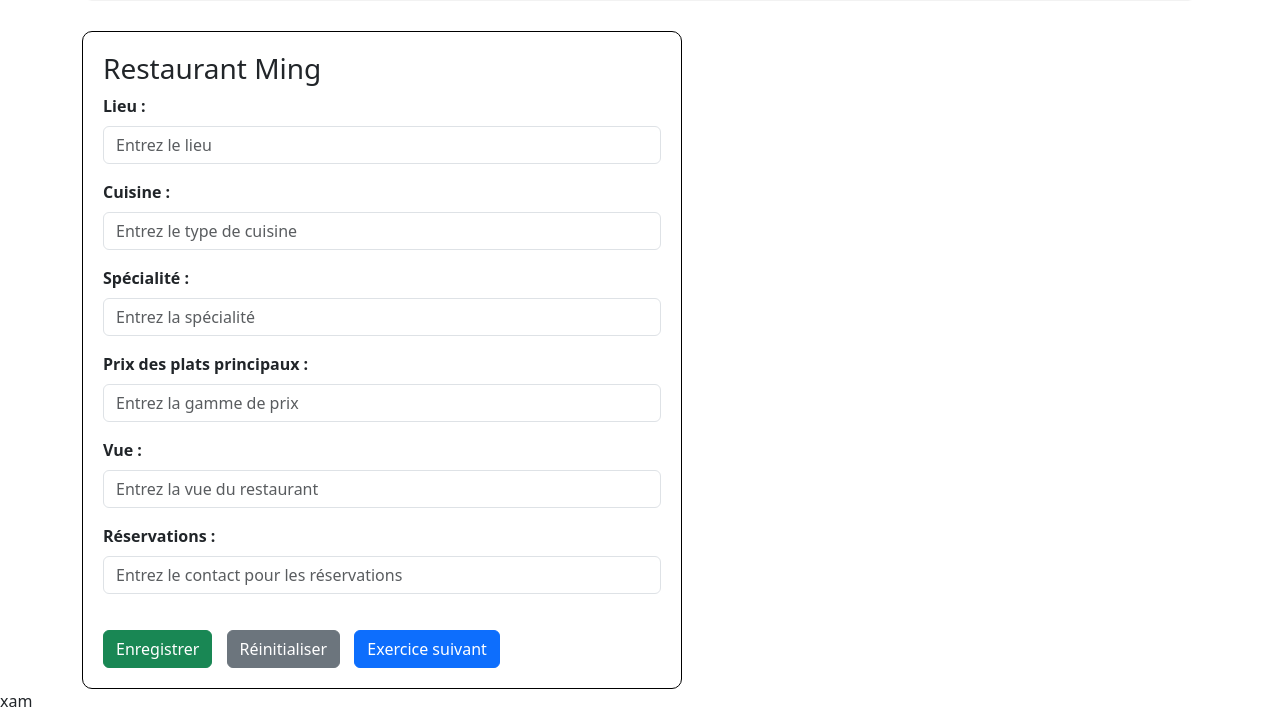
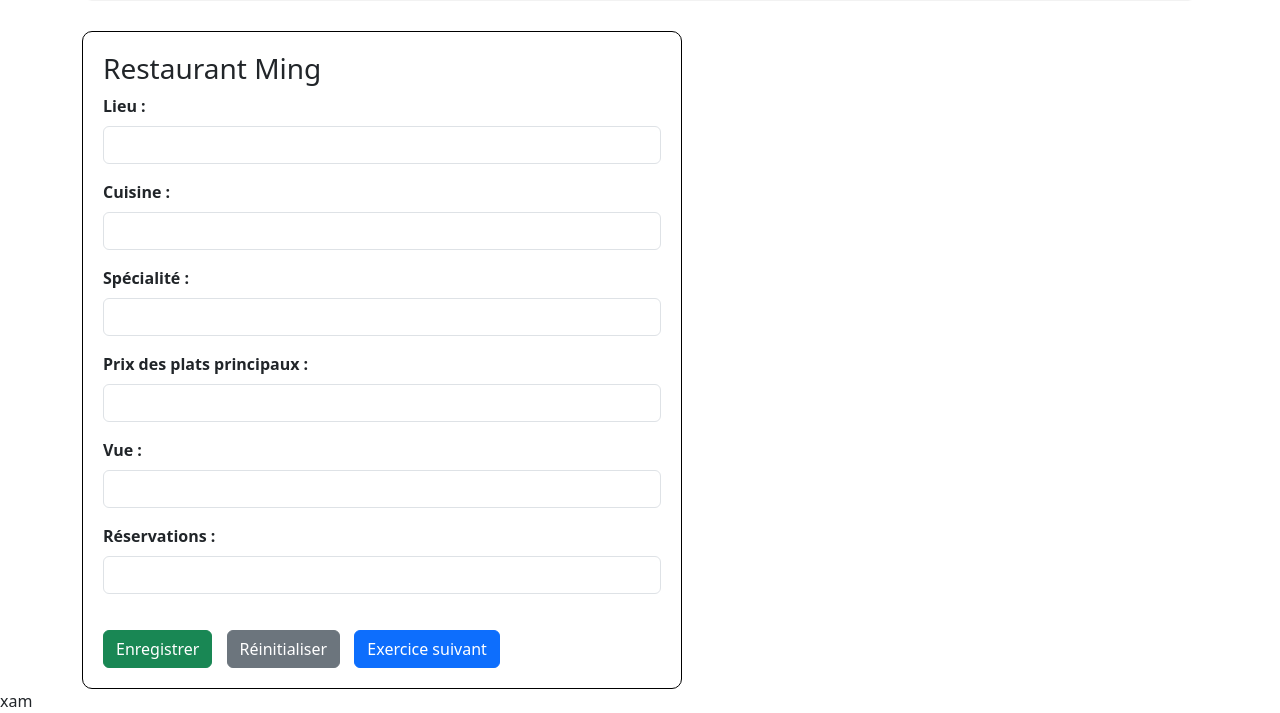
Before and after one commit to antonio5311234/cuyzin, a Django app: page /ejercicio1/ in a window 1280 px wide. Shown: the part 397-1110 px from the top of the page. Run offline with Django 5.2, Linux system fonts and the light colour scheme.

Commit message:
holamundo

```diff
--- a/tienda/forms.py
+++ b/tienda/forms.py
@@ -6,70 +6,23 @@
         model = Ejercicio1
         fields = ['Lieu', 'Cuisine', 'Spécialité', 'Prix_des_plats_principaux', 'Vue', 'Réservations']
         widgets = {
-            'Lieu': forms.TextInput(attrs={'placeholder': 'Entrez le lieu', 'class': 'form-control'}),
-            'Cuisine': forms.TextInput(attrs={'placeholder': 'Entrez le type de cuisine', 'class': 'form-control'}),
-            'Spécialité': forms.TextInput(attrs={'placeholder': 'Entrez la spécialité', 'class': 'form-control'}),
-            'Prix_des_plats_principaux': forms.TextInput(attrs={'placeholder': 'Entrez la gamme de prix', 'class': 'form-control'}),
-            'Vue': forms.TextInput(attrs={'placeholder': 'Entrez la vue du restaurant', 'class': 'form-control'}),
-            'Réservations': forms.EmailInput(attrs={'placeholder': 'Entrez le contact pour les réservations', 'class': 'form-control'}),
+            'Lieu': forms.TextInput(attrs={'class': 'form-control'}),
+            'Cuisine': forms.TextInput(attrs={'class': 'form-control'}),
+            'Spécialité': forms.TextInput(attrs={'class': 'form-control'}),
+            'Prix_des_plats_principaux': forms.TextInput(attrs={'class': 'form-control'}),
+            'Vue': forms.TextInput(attrs={'class': 'form-control'}),
+            'Réservations': forms.EmailInput(attrs={'class': 'form-control'}),
         }
-
-    def clean(self):
-        cleaned_data = super().clean()
-
-        # 🔧 CORRECCIÓN: Se agregó esta función para normalizar texto (quitar espacios y pasar a minúsculas)
-        def normalize(val):
-            return val.strip().lower() if val else ''
-
-        # 🔧 CORRECCIÓN: Se usa normalize() en todas las comparaciones para evitar errores por mayúsculas o espacios
-        if normalize(cleaned_data.get('Lieu')) != 'rolle':
-            self.add_error('Lieu', 'Lieu incorrect. Essayez encore.')
-        if normalize(cleaned_data.get('Cuisine')) != 'chinoise':
-            self.add_error('Cuisine', 'Cuisine incorrecte.')
-        if normalize(cleaned_data.get('Spécialité')) != 'cuisine de pékin':
-            self.add_error('Spécialité', 'Spécialité incorrecte.')
-        if normalize(cleaned_data.get('Prix_des_plats_principaux')) != 'entre 12 chf et 21 chf':
-            self.add_error('Prix_des_plats_principaux', 'Prix incorrect.')
-        if normalize(cleaned_data.get('Vue')) != 'sur le lac léman':
-            self.add_error('Vue', 'Vue incorrecte.')
-        if normalize(cleaned_data.get('Réservations')) != 'info@restaurantming.ch':
-            self.add_error('Réservations', 'Réservations incorrectes.')
-
-        return cleaned_data
-
 
 class Ejercicio2Form(forms.ModelForm):
     class Meta:
         model = Ejercicio2
         fields = ['Lieu', 'Cuisine', 'Spécialité', 'Prix_des_plats_principaux', 'Vue', 'Réservations']
         widgets = {
-            'Lieu': forms.TextInput(attrs={'placeholder': 'Entrez le lieu', 'class': 'form-control'}),
-            'Cuisine': forms.TextInput(attrs={'placeholder': 'Entrez le type de cuisine', 'class': 'form-control'}),
-            'Spécialité': forms.TextInput(attrs={'placeholder': 'Entrez la spécialité', 'class': 'form-control'}),
-            'Prix_des_plats_principaux': forms.TextInput(attrs={'placeholder': 'Entrez la gamme de prix', 'class': 'form-control'}),
-            'Vue': forms.TextInput(attrs={'placeholder': 'Entrez la vue du restaurant', 'class': 'form-control'}),
-            'Réservations': forms.TextInput(attrs={'placeholder': 'Entrez le contact pour les réservations', 'class': 'form-control'}),
+            'Lieu': forms.TextInput(attrs={'class': 'form-control'}),
+            'Cuisine': forms.TextInput(attrs={'class': 'form-control'}),
+            'Spécialité': forms.TextInput(attrs={'class': 'form-control'}),
+            'Prix_des_plats_principaux': forms.TextInput(attrs={'class': 'form-control'}),
+            'Vue': forms.TextInput(attrs={'class': 'form-control'}),
+            'Réservations': forms.TextInput(attrs={'class': 'form-control'}),
         }
-
-    def clean(self):
-        cleaned_data = super().clean()
-
-        # 🔧 CORRECCIÓN: misma función para normalizar texto
-        def normalize(val):
-            return val.strip().lower() if val else ''
-
-        # 🔧 CORRECCIÓN: se usa normalize() para comparar de forma segura
-        if normalize(cleaned_data.get('Lieu')) != 'môtier':
-            self.add_error('Lieu', 'Lieu incorrect. Essayez encore.')
-        if normalize(cleaned_data.get('Cuisine')) != 'espagnole':
-            self.add_error('Cuisine', 'Cuisine incorrecte.')
-        if normalize(cleaned_data.get('Spécialité')) != 'les tapas':
-            self.add_error('Spécialité', 'Spécialité incorrecte.')
-        if normalize(cleaned_data.get('Prix_des_plats_principaux')) != 'dès 22 chf':
-            self.add_error('Prix_des_plats_principaux', 'Prix incorrect.')
-        if normalize(cleaned_data.get('Vue')) != 'sur le lac de morat':
-            self.add_error('Vue', 'Vue incorrecte.')
-        if normalize(cleaned_data.get('Réservations')) != 'appelez le 021 462 89 98':
-            self.add_error('Réservations', 'Réservations incorrectes.')
-
-        return cleaned_data
--- a/tienda/templates/plantilla/Ejercicio1.html
+++ b/tienda/templates/plantilla/Ejercicio1.html
@@ -8,12 +8,17 @@
     <h2 style="font-weight: bold;">Restaurant Ming</h2>
     <p>Le restaurant Ming à Rolle offre à ses clients une atmosphère unique et une cuisine chinoise exquise.
         La cuisine classique de Pékin fait partie de nos spécialités. Vous trouverez dans notre carte riche et
-        variée également des plats originaires du nord-ouest de la Chine ainsi que du Tibet. Grand choix de mets végétariens.</p>
-    <p><strong>Prix raisonnables:</strong> plats principaux entre 12 CHF et 21 CHF, entrées et accompagnements dès 4 CHF.</p>
-    <p>Grande salle spacieuse avec vue sur le lac Léman et salles séparées pour réceptions privées et évènements particuliers.
+        variée également des plats originaires du nord-ouest de la Chine ainsi que du Tibet. Grand choix de mets
+        végétariens.</p>
+    <p><strong>Prix raisonnables:</strong> plats principaux entre 12 CHF et 21 CHF, entrées et accompagnements dès 4
+        CHF.</p>
+    <p>Grande salle spacieuse avec vue sur le lac Léman et salles séparées pour réceptions privées et évènements
+        particuliers.
         Nombreuses places de parc à disposition.</p>
-    <p>Réservations de tables dès 10h30 au 021 825 10 66. Pour des réservations pour des groupes et évènements particuliers,
-        veuillez nous contacter par e-mail: <strong>info@restaurantming.ch</strong>, afin de recevoir nos offres et propositions.</p>
+    <p>Réservations de tables dès 10h30 au 021 825 10 66. Pour des réservations pour des groupes et évènements
+        particuliers,
+        veuillez nous contacter par e-mail: <strong>info@restaurantming.ch</strong>, afin de recevoir nos offres et
+        propositions.</p>
 </div>
 
 <div style="border: 1px solid #000; padding: 20px; border-radius: 10px; max-width: 600px;">
@@ -21,6 +26,15 @@
     {% if mensaje %}
     <div class="alert alert-success" role="alert">
         {{ mensaje }}
+    </div>
+    {% endif %}
+    {% if errores %}
+    <div class="alert alert-warning mt-3">
+        <ul>
+            {% for error in errores %}
+            <li>{{ error }}</li>
+            {% endfor %}
+        </ul>
     </div>
     {% endif %}
 
@@ -49,8 +63,10 @@
 
 
         <button type="submit" class="btn btn-success" style="margin-top: 20px;">Enregistrer</button>
-        <button type="button" class="btn btn-secondary" style="margin-top: 20px; margin-left: 10px;" onclick="limpiarFormulario()">Réinitialiser</button>
-        <a href="{% url 'ejercicio2' %}" class="btn btn-primary" style="margin-top: 20px; margin-left: 10px;">Exercice suivant</a>
+        <button type="button" class="btn btn-secondary" style="margin-top: 20px; margin-left: 10px;"
+            onclick="limpiarFormulario()">Réinitialiser</button>
+        <a href="{% url 'ejercicio2' %}" class="btn btn-primary" style="margin-top: 20px; margin-left: 10px;">Exercice
+            suivant</a>
     </form>
 
 
@@ -79,7 +95,7 @@
         // Limpiar todos los inputs, textareas y selects
         const fields = form.querySelectorAll('input, textarea, select');
 
-    fields.forEach(function(field) {
+        fields.forEach(function (field) {
             if (field.name === 'csrfmiddlewaretoken') return;
             // Limpiar valores según tipo
             if (field.type === 'checkbox' || field.type === 'radio') {
@@ -98,7 +114,7 @@
 
         // Ocultar todos los mensajes de feedback
         const feedbacks = form.querySelectorAll('.valid-feedback, .invalid-feedback');
-    feedbacks.forEach(function(el) {
+        feedbacks.forEach(function (el) {
             el.style.display = 'none';
         });
     }
--- a/tienda/views.py
+++ b/tienda/views.py
@@ -1,9 +1,6 @@
-from django.shortcuts import render, redirect
-from .forms import Ejercicio1Form
-from .forms import Ejercicio2Form
-
+from django.shortcuts import render
+from .forms import Ejercicio1Form, Ejercicio2Form
 from django.http import JsonResponse
-
 
 def health_check_view(request):
     return JsonResponse({"status": "ok"})
@@ -13,33 +10,83 @@
 
 def ejercicio1(request):
     mensaje = ''
+    errores = []
+
     if request.method == 'POST':
         form = Ejercicio1Form(request.POST)
         if form.is_valid():
-            form.save()
-            mensaje = '¡Formulario enviado correctamente!'
+            instance = form.save()
 
+            # Validaciones personalizadas, sin bloquear guardado
+            respuestas = {
+                'Lieu': 'rolle',
+                'Cuisine': 'chinoise',
+                'Spécialité': 'cuisine de pékin',
+                'Prix_des_plats_principaux': 'entre 12 chf et 21 chf',
+                'Vue': 'sur le lac léman',
+                'Réservations': 'info@restaurantming.ch',
+            }
 
-              # Puedes redirigir a una página de confirmación si prefieres
+            for campo, respuesta_correcta in respuestas.items():
+                valor = getattr(instance, campo, '').strip().lower()
+                if valor != respuesta_correcta:
+                    errores.append(f'❌ {campo} incorrect. 😞')
+
+            if not errores:
+                mensaje = '✅ ¡Formulario completado correctamente! 🎉'
+            else:
+                mensaje = '⚠️ Formulario enviado, pero contiene errores.'
+
+            form = Ejercicio1Form()
+        else:
+            mensaje = '❌ Formulario no válido (errores de formato).'
+            errores = [error for field_errors in form.errors.values() for error in field_errors]
     else:
         form = Ejercicio1Form()
 
     return render(request, 'plantilla/Ejercicio1.html', {
         'form': form,
         'mensaje': mensaje,
+        'errores': errores,
     })
 
 def ejercicio2(request):
     mensaje = ''
+    errores = []
+
     if request.method == 'POST':
         form = Ejercicio2Form(request.POST)
         if form.is_valid():
-            form.save()
-            mensaje = '¡Formulario enviado correctamente!'  # Puedes redirigir a una página de confirmación si prefieres
+            instance = form.save()
+
+            respuestas = {
+                'Lieu': 'môtier',
+                'Cuisine': 'espagnole',
+                'Spécialité': 'les tapas',
+                'Prix_des_plats_principaux': 'dès 22 chf',
+                'Vue': 'sur le lac de morat',
+                'Réservations': 'appelez le 021 462 89 98',
+            }
+
+            for campo, respuesta_correcta in respuestas.items():
+                valor = getattr(instance, campo, '').strip().lower()
+                if valor != respuesta_correcta:
+                    errores.append(f'❌ {campo} incorrect. 😞')
+
+            if not errores:
+                mensaje = '✅ ¡Formulario completado correctamente! 🎉'
+            else:
+                mensaje = '⚠️ Formulario enviado, pero contiene errores.'
+
+            form = Ejercicio2Form()
+        else:
+            mensaje = '❌ Formulario no válido (errores de formato).'
+            errores = [error for field_errors in form.errors.values() for error in field_errors]
     else:
         form = Ejercicio2Form()
 
     return render(request, 'plantilla/Ejercicio2.html', {
         'form': form,
         'mensaje': mensaje,
+        'errores': errores,
     })
```
Also changed, not shown: tienda/templates/plantilla/Ejercicio2.html (+15 -4 lines). Lines whose indentation alone changed are shown as unchanged.
